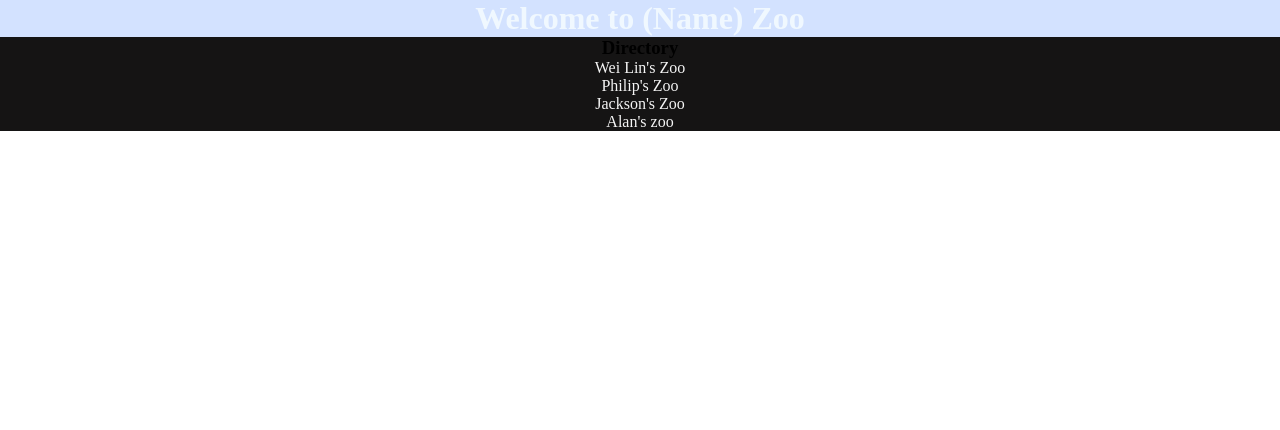
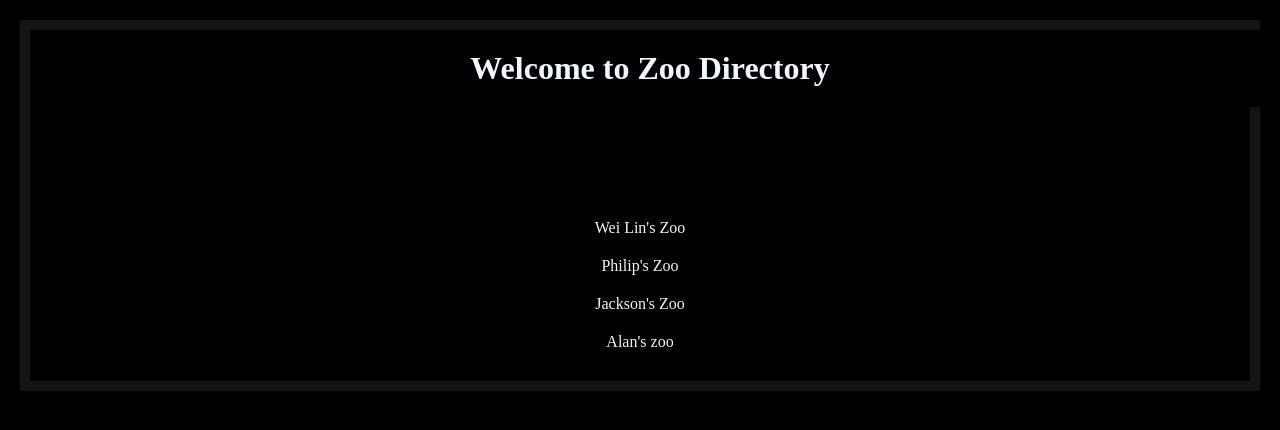
Before and after one commit to wei892/proj1_zoo, a plain HTML site: page index.html in a window 1280 px wide. Drawn offline with Linux system fonts and the light colour scheme.

Commit message:
changed index file

```diff
--- a/index.css
+++ b/index.css
@@ -1,16 +1,8 @@
-/* color pallete
-black - 0, 0, 0
-blue: 20, 33, 61
-orange: 252, 163, 17
-gray: 229, 229, 229
-
-
-*/
-
 *{
-    padding: 0px;
+    padding: 10px;
     margin: 0%;
     text-align: center;
+    background-color: black;
 }
 
 .page{
@@ -18,12 +10,11 @@ gray: 229, 229, 229
     height: 100%;
 }
 .heading{
-    background-color: rgb(211, 226, 255);
+    background-color: rgb(0, 0, 0);
     color: aliceblue;
     width: 100%;
     text-align: center;
 }
-
 
 .dir_link a{
     text-decoration: none;
--- a/index.html
+++ b/index.html
@@ -10,7 +10,7 @@
 <body>
     <div class="page">
         <div class="heading" >
-            <h1>Welcome to (Name) Zoo</h1>
+            <h1>Welcome to Zoo Directory</h1>
         </div>
 
         <div>
```
